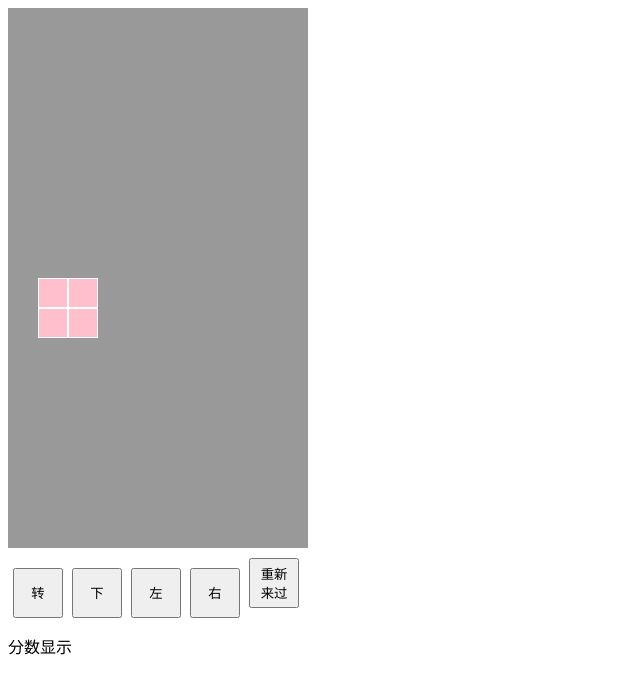
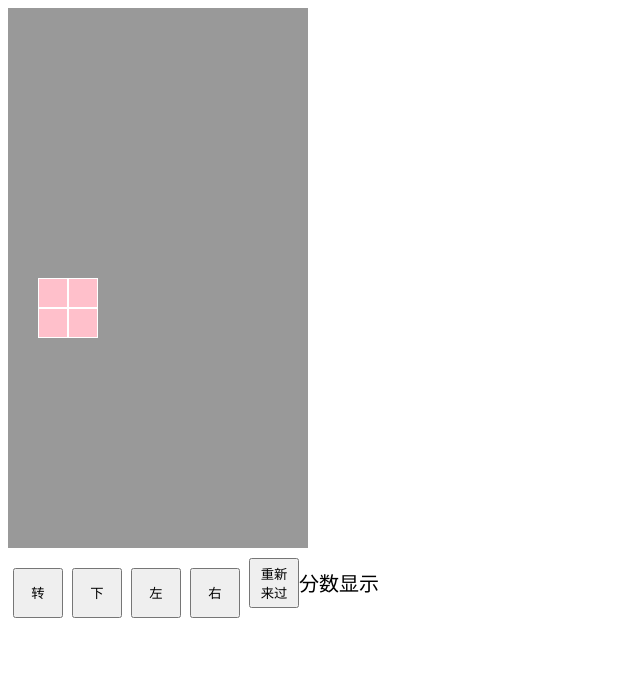
Before and after one commit to shift-out/shift-out.github.io, a plain HTML site: page index.html in a window 1280 px wide. Shown: the whole page, without its empty margins (0-640 px from the left). Drawn offline with Linux system fonts and the light colour scheme.

Commit message:
Update index.html

```diff
--- a/index.html
+++ b/index.html
@@ -14,6 +14,10 @@
 			background-color: #999;
 			position: relative;
 		}
+		.anniuzu{
+			width: auto;
+			float: left;
+		}
 		.mode1{
 			width: 30px;
 			height: 30px;
@@ -21,6 +25,9 @@
 			border: .3px solid white;
 			box-sizing: border-box;
 			position: absolute;
+		}
+		p{
+			font-size: 20px;
 		}
 		.anniuzu button{
 			width: 50px;
```
